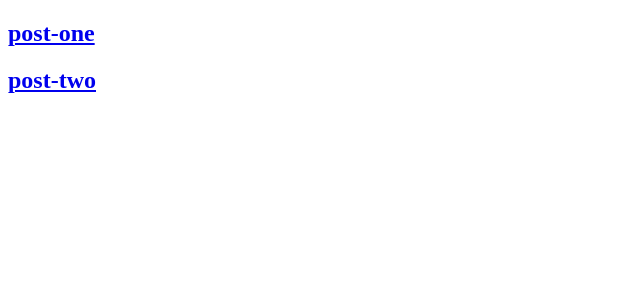
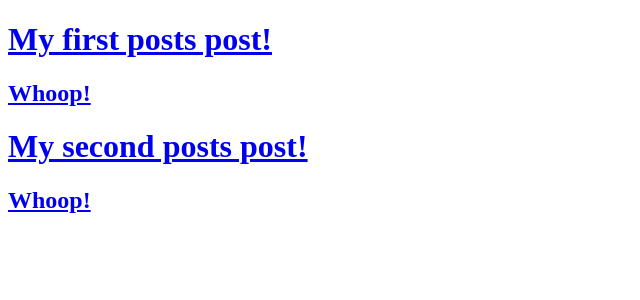
Before and after one commit to jdhaynes/personal-website, a Next.js app: page /blog in a window 1280 px wide. Shown: the top 300 px of the page, without its empty margins (0-640 px from the left). Built offline with nearby package versions, Linux system fonts and the light colour scheme.

Commit message:
Updated blog list to use latest lib. Fixed bug where extension not removed from slug.

```diff
--- a/app/blog/page.tsx
+++ b/app/blog/page.tsx
@@ -1,21 +1,14 @@
 import * as fs from "fs";
 import Link from "next/link";
-
-const getPostMetadata = () => {
-  const postsDir = "content/posts/"
-  const postsFiles = fs.readdirSync(postsDir);
-  const postsMarkdownFiles = postsFiles.filter((file) => file.endsWith(".md"));
-  const slugs = postsMarkdownFiles.map((file) => file.replace(".md", ""));
-
-  return slugs;
-}
+import { getAllPostsMetadata } from "@/lib/blog";
 
 const BlogHomePage = () => {
-  const postMetadata = getPostMetadata();
-  const postPreviews = postMetadata.map((slug) => (
+  const postMetadata = getAllPostsMetadata();
+  const postPreviews = postMetadata.map((post) => (
       <div>
-        <Link href={`/blog/${slug}`}>
-          <h2>{slug}</h2>
+        <Link href={`/blog/${post.slug}`}>
+          <h1>{post.title}</h1>
+          <h2>{post.subtitle}</h2>
         </Link>
       </div>
   ));
@@ -25,4 +18,5 @@ const BlogHomePage = () => {
   </div>
 }
 
+
 export default BlogHomePage;
--- a/lib/blog.tsx
+++ b/lib/blog.tsx
@@ -40,7 +40,7 @@ export const getAllPostsMetadata = (): PostMetadataWithSlug[] => {
   const contentFilenames = getContentFilenames(contentDirectory, "md");
 
   return contentFilenames.map((fileName: string): PostMetadataWithSlug => {
-    const slug = fileName.replace(".md$", "");
+    const slug = fileName.replace(/.md$/, "");
     const markdown = getFileContent(`${contentDirectory}/${fileName}`);
     const content = parseMarkdown(markdown);
 
```
